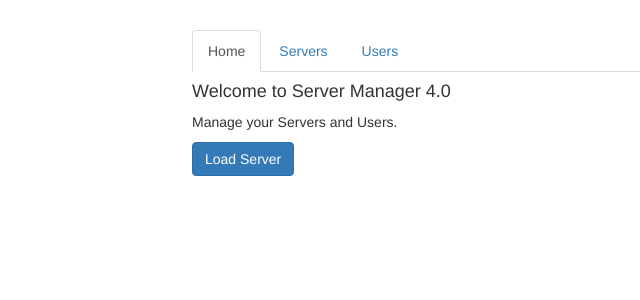
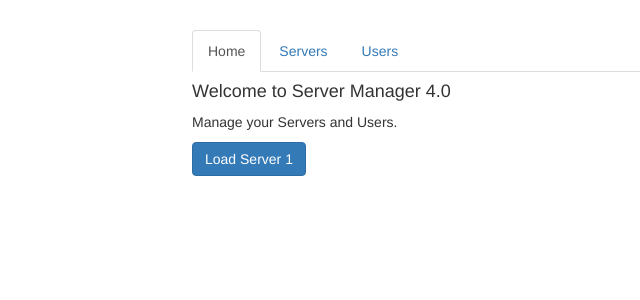
Before and after one commit to alvalle09/AngularRouting, an Angular app: page / in a window 1280 px wide. Shown: the top 300 px of the page, without its empty margins (73-713 px from the left). Built offline with nearby package versions, Linux system fonts and the light colour scheme.

Commit message:
add router params, queryparams, and fragments progrmatically

```diff
--- a/src/app/home/home.component.html
+++ b/src/app/home/home.component.html
@@ -1,5 +1,5 @@
 <h4>Welcome to Server Manager 4.0</h4>
 <p>Manage your Servers and Users.</p>
-<button class="btn btn-primary" (click)="onLoadServers()">
-  Load Server
+<button class="btn btn-primary" (click)="onLoadServer(1)">
+  Load Server 1
 </button>
--- a/src/app/home/home.component.ts
+++ b/src/app/home/home.component.ts
@@ -17,5 +17,8 @@ export class HomeComponent implements OnInit {
     //
     this.router.navigate(['/servers']);
   }
+  onLoadServer(id: number) {
+    this.router.navigate(['/servers', id, 'edit'], {queryParams: {allowEdit: '1', fragment: 'loading'}});
+  }
 
 }
```
